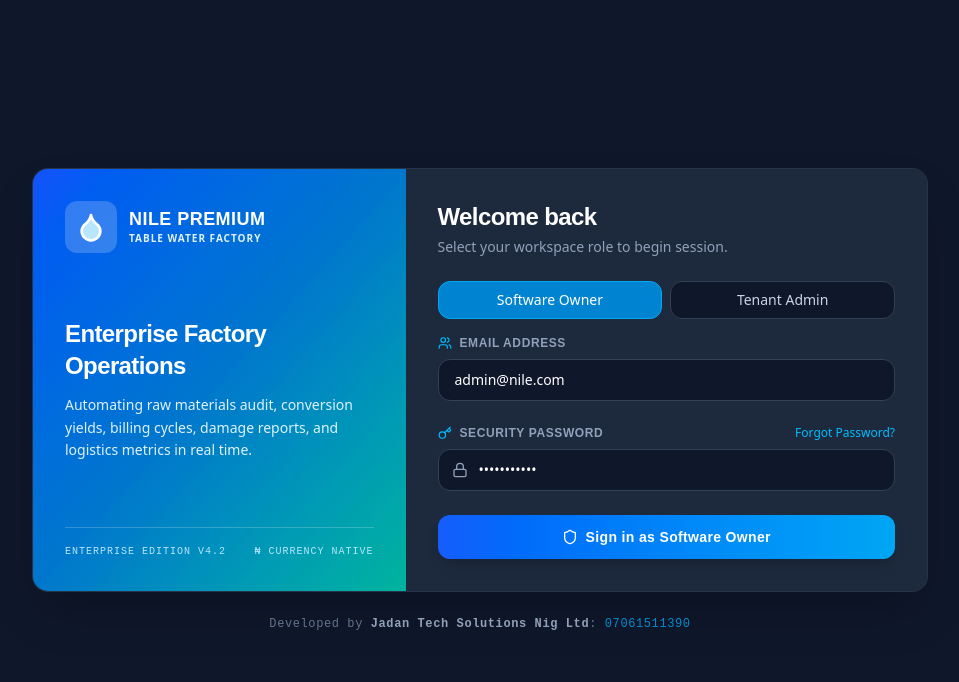
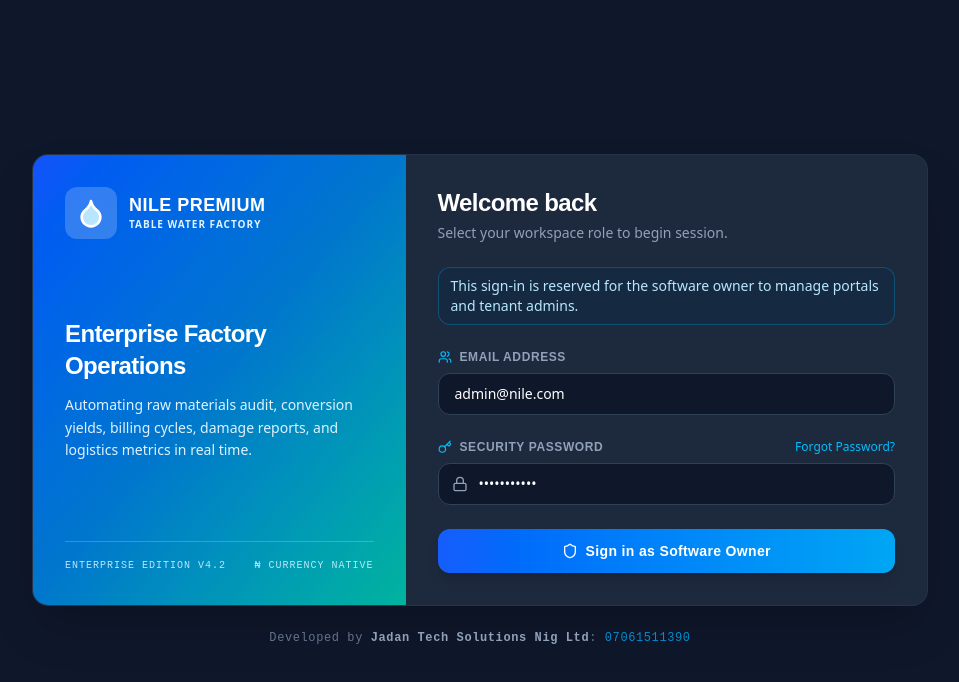
Before and after one commit to JadanTechnologies/purewaterfactory, a React (Vite) app: page / in a window 1280 px wide. Shown: the top 682 px of the page, without its empty margins (160-1119 px from the left). Built offline with nearby package versions, Linux system fonts and the light colour scheme.

Commit message:
tenant admin created

```diff
--- a/src/App.tsx
+++ b/src/App.tsx
@@ -341,12 +341,13 @@ export default function App() {
   };
 
   const handleLogin = (user: UserAccount, tenantId?: string) => {
-    if (tenantId) {
+    if (tenantId && !user.isSuperAdmin) {
       db.switchTenant(tenantId);
     }
     setCurrentUser(user);
     setAuthenticatedRole(user.role);
     setIsLoggedIn(true);
+    setActiveModule(user.isSuperAdmin ? 'settings' : 'dashboard');
     db.addAudit(user.role as any, 'Sign In', `User ${user.name} authenticated successfully.`);
     syncDatabaseStates();
 
@@ -499,7 +500,12 @@ export default function App() {
     });
     syncDatabaseStates();
     playSound('success');
-    showPopupNotification(`Portal created for ${created.name}`, 'success');
+    const safeSlug = slug.toLowerCase().replace(/[^a-z0-9]+/g, '-').replace(/(^-|-$)/g, '');
+    const tenantAdminEmail = `${safeSlug}-admin@${safeSlug}.com`;
+    const tenantAdminPassword = `${safeSlug}@2026`;
+    const loginLink = `${window.location.origin}?tenant=${safeSlug}`;
+    window.alert(`Portal created for ${created.name}.\nTenant admin login: ${loginLink}\nEmail: ${tenantAdminEmail}\nPassword: ${tenantAdminPassword}`);
+    showPopupNotification(`Portal created for ${created.name}. Tenant admin credentials shared.`, 'success');
     return created;
   };
 
@@ -577,6 +583,14 @@ export default function App() {
   const hasAccess = (moduleName: string): boolean => {
     // Block all access if system is locked
     if (lockdownState.isLocked) return false;
+
+    if (currentUser.isSuperAdmin) {
+      return moduleName === 'settings';
+    }
+
+    if (currentUser.isTenantAdmin) {
+      return true;
+    }
 
     const roleName = currentUser.role;
     // Check if dynamic role is defined in roles
@@ -799,23 +813,6 @@ export default function App() {
                   {r.name.split(' ')[0]}
                 </button>
               ))}
-            </div>
-          )}
-
-          {currentUser.isSuperAdmin && (
-            <div className="hidden lg:flex items-center gap-2 bg-slate-950 border border-slate-800 px-2 py-1 rounded-xl">
-              <span className="text-[10px] uppercase text-slate-500">Portal</span>
-              <select
-                value={activeTenant?.id || 'tenant-root'}
-                onChange={(e) => handleSwitchTenant(e.target.value)}
-                className="bg-transparent text-xs text-slate-200 focus:outline-none"
-              >
-                {tenants.map((tenant) => (
-                  <option key={tenant.id} value={tenant.id} className="bg-slate-900 text-slate-200">
-                    {tenant.name}
-                  </option>
-                ))}
-              </select>
             </div>
           )}
 
--- a/src/components/LoginScreen.tsx
+++ b/src/components/LoginScreen.tsx
@@ -4,7 +4,7 @@
  */
 
 import React, { useState } from 'react';
-import { Shield, Key, Droplet, Users, Lock, Building2 } from 'lucide-react';
+import { Shield, Key, Droplet, Users, Lock } from 'lucide-react';
 import { UserAccount } from '../types';
 import { db } from '../db';
 
@@ -15,8 +15,6 @@ interface LoginScreenProps {
 export default function LoginScreen({ onLogin }: LoginScreenProps) {
   const [email, setEmail] = useState('admin@nile.com');
   const [password, setPassword] = useState('password123');
-  const [tenantSubdomain, setTenantSubdomain] = useState('');
-  const [mode, setMode] = useState<'super' | 'tenant'>('super');
   const [error, setError] = useState('');
   const [showForgot, setShowForgot] = useState(false);
   const [forgotEmail, setForgotEmail] = useState('');
@@ -29,33 +27,13 @@ export default function LoginScreen({ onLogin }: LoginScreenProps) {
       return;
     }
 
-    if (mode === 'super') {
-      const superAdmin = db.authenticateSuperAdmin(email, password);
-      if (superAdmin) {
-        onLogin(superAdmin, 'tenant-root');
-        return;
-      }
-      setError('Invalid software owner credentials.');
+    const superAdmin = db.authenticateSuperAdmin(email, password);
+    if (superAdmin) {
+      onLogin(superAdmin);
       return;
     }
 
-    const tenant = db.getTenantBySubdomain(tenantSubdomain);
-    if (!tenant) {
-      setError('Tenant subdomain not found.');
-      return;
-    }
-    if (tenant.status === 'suspended') {
-      setError('This tenant portal is currently suspended.');
-      return;
-    }
-
-    const tenantAdmin = db.authenticateUser(email, password, tenant.id);
-    if (tenantAdmin) {
-      onLogin(tenantAdmin, tenant.id);
-      return;
-    }
-
-    setError('Invalid tenant admin credentials.');
+    setError('Invalid software owner credentials.');
   };
 
   const handleForgotSubmit = (e: React.FormEvent) => {
@@ -112,28 +90,9 @@ export default function LoginScreen({ onLogin }: LoginScreenProps) {
                 <p className="text-slate-400 text-sm font-sans">Select your workspace role to begin session.</p>
               </div>
 
-              <div className="flex gap-2 mb-4">
-                <button type="button" onClick={() => setMode('super')} className={`flex-1 rounded-xl border px-3 py-2 text-sm ${mode === 'super' ? 'border-sky-500 bg-sky-600 text-white' : 'border-slate-700 bg-slate-900 text-slate-300'}`}>
-                  Software Owner
-                </button>
-                <button type="button" onClick={() => setMode('tenant')} className={`flex-1 rounded-xl border px-3 py-2 text-sm ${mode === 'tenant' ? 'border-emerald-500 bg-emerald-600 text-white' : 'border-slate-700 bg-slate-900 text-slate-300'}`}>
-                  Tenant Admin
-                </button>
+              <div className="rounded-xl border border-sky-500/30 bg-sky-950/30 px-3 py-2 text-sm text-sky-200">
+                This sign-in is reserved for the software owner to manage portals and tenant admins.
               </div>
-
-              {mode === 'tenant' && (
-                <div className="space-y-2">
-                  <label className="text-xs font-display font-bold uppercase tracking-wider text-slate-400 flex items-center gap-2">
-                    <Building2 className="w-3.5 h-3.5 text-emerald-400" /> Tenant Subdomain
-                  </label>
-                  <input
-                    value={tenantSubdomain}
-                    onChange={(e) => setTenantSubdomain(e.target.value)}
-                    placeholder="acme"
-                    className="w-full bg-slate-900 text-white border border-slate-700 rounded-xl py-2.5 px-4 text-sm font-sans focus:outline-none focus:ring-2 focus:ring-emerald-500/40 focus:border-emerald-500 transition-all duration-200"
-                  />
-                </div>
-              )}
 
               <div className="space-y-2">
                 <label className="text-xs font-display font-bold uppercase tracking-wider text-slate-400 flex items-center gap-2">
@@ -186,7 +145,7 @@ export default function LoginScreen({ onLogin }: LoginScreenProps) {
                 className="w-full py-3 px-4 rounded-xl bg-gradient-to-r from-blue-600 to-sky-500 hover:from-blue-500 hover:to-sky-400 text-white font-display font-bold tracking-wide text-sm transition-all shadow-lg hover:shadow-sky-500/10 active:scale-[0.98] cursor-pointer flex items-center justify-center gap-2"
                 id="login-submit-btn"
               >
-                <Shield className="w-4 h-4" /> {mode === 'super' ? 'Sign in as Software Owner' : 'Sign in as Tenant Admin'}
+                <Shield className="w-4 h-4" /> Sign in as Software Owner
               </button>
             </form>
           ) : (
--- a/src/components/SettingsModule.tsx
+++ b/src/components/SettingsModule.tsx
@@ -373,12 +373,12 @@ const playSound = (type: 'success' | 'warning') => {
         <div className="bg-slate-800/40 border border-slate-700/40 rounded-xl p-4 space-y-4">
           <div className="flex items-center gap-2 text-white font-semibold">
             <Shield className="w-4 h-4 text-emerald-400" />
-            {language === 'en' ? 'Super Admin SaaS Portal Console' : 'Sashin Super Admin'}
+            {language === 'en' ? 'Software Owner Portal Console' : 'Sashin Super Admin'}
           </div>
           <p className="text-sm text-slate-400">
             {language === 'en'
-              ? 'Create a new company portal with one-time purchase access so each business can manage its own users, roles, and data.'
-              : 'Ƙirƙiri sabuwar portal na kamfani tare da damar siye sau ɗaya don kowane kasuwanci ya sarrafa masu amfani, matsayi, da bayanansa.'}
+              ? 'Create a new company portal and tenant admin credentials so the business can sign in and manage its own data.'
+              : 'Ƙirƙiri sabuwar portal na kamfani da bayanan shiga na mai kula da tenant don kasuwanci ya shiga ya sarrafa bayanansa.'}
           </p>
           <form onSubmit={handleCreateTenantSubmit} className="grid grid-cols-1 md:grid-cols-2 gap-3">
             <input value={tenantName} onChange={(e) => setTenantName(e.target.value)} placeholder={language === 'en' ? 'Company name' : 'Sunan kamfani'} className="rounded-lg border border-slate-700 bg-slate-900 px-3 py-2 text-sm text-white" />
```
